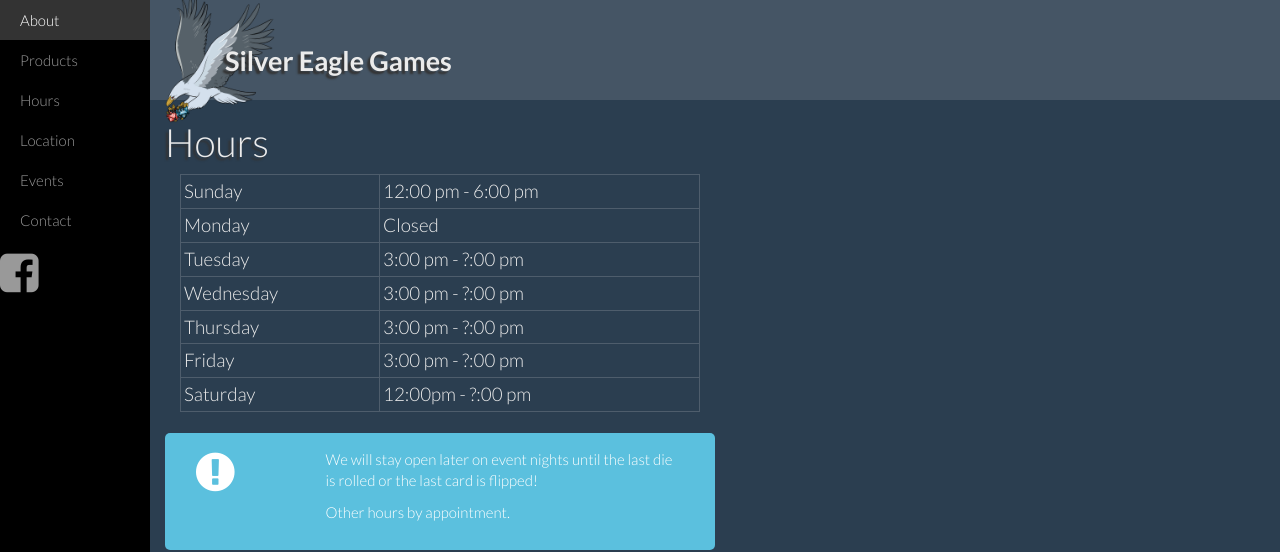
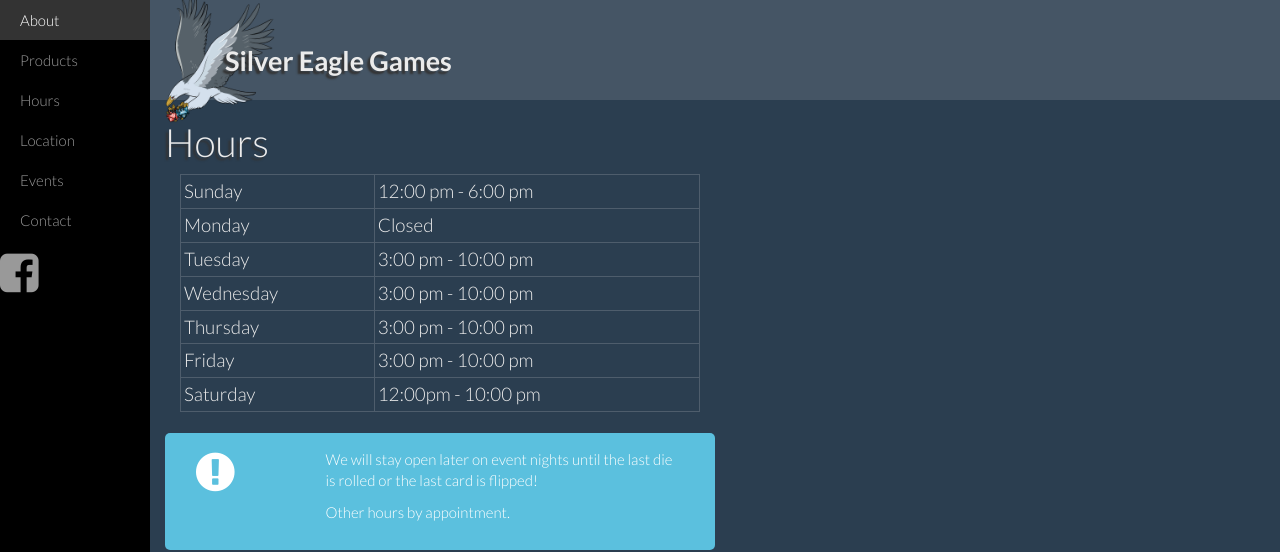
Before and after one commit to sew-admin/sew-admin, a Jekyll site: the page built from hours/index.html, in a window 1280 px wide. Shown: the top 552 px of the page. Built offline with Jekyll 4.4.1, drawn with Linux system fonts in a browser that asks for light colours; nearby versions of some CDN libraries.

Commit message:
Updated 'hours/index.html' via CloudCannon

```diff
--- a/hours/index.html
+++ b/hours/index.html
@@ -2,6 +2,7 @@
 layout: main
 title: Hours
 ---
+
 <div class="col-md-6">
 	<table class="table table-bordered table-condensed">
 		<tr>
@@ -11,19 +12,19 @@ title: Hours
 			<td><span class="editable">Monday</span></td><td><span class="editable">Closed</span></td>
 		</tr>
 		<tr>
-			<td><span class="editable">Tuesday</span></td><td><span class="editable">3:00 pm - ?:00 pm</span></td>
+			<td><span class="editable">Tuesday</span></td><td><span class="editable">3:00 pm - 10:00 pm</span></td>
 		</tr>
 		<tr>
-			<td><span class="editable">Wednesday</span></td><td><span class="editable">3:00 pm - ?:00 pm</span></td>
+			<td><span class="editable">Wednesday</span></td><td><span class="editable">3:00 pm - 10:00 pm</span></td>
 		</tr>
 		<tr>
-			<td><span class="editable">Thursday</span></td><td><span class="editable">3:00 pm - ?:00 pm</span></td>
+			<td><span class="editable">Thursday</span></td><td><span class="editable">3:00 pm - 10:00 pm</span></td>
 		</tr>
 		<tr>
-			<td><span class="editable">Friday</span></td><td><span class="editable">3:00 pm - ?:00 pm</span></td>
+			<td><span class="editable">Friday</span></td><td><span class="editable">3:00 pm - 10:00 pm</span></td>
 		</tr>
 		<tr>
-			<td><span class="editable">Saturday</span></td><td><span class="editable">12:00pm - ?:00 pm</span></td>
+			<td><span class="editable">Saturday</span></td><td><span class="editable">12:00pm - 10:00 pm</span></td>
 		</tr>
 	</table>
 
```
